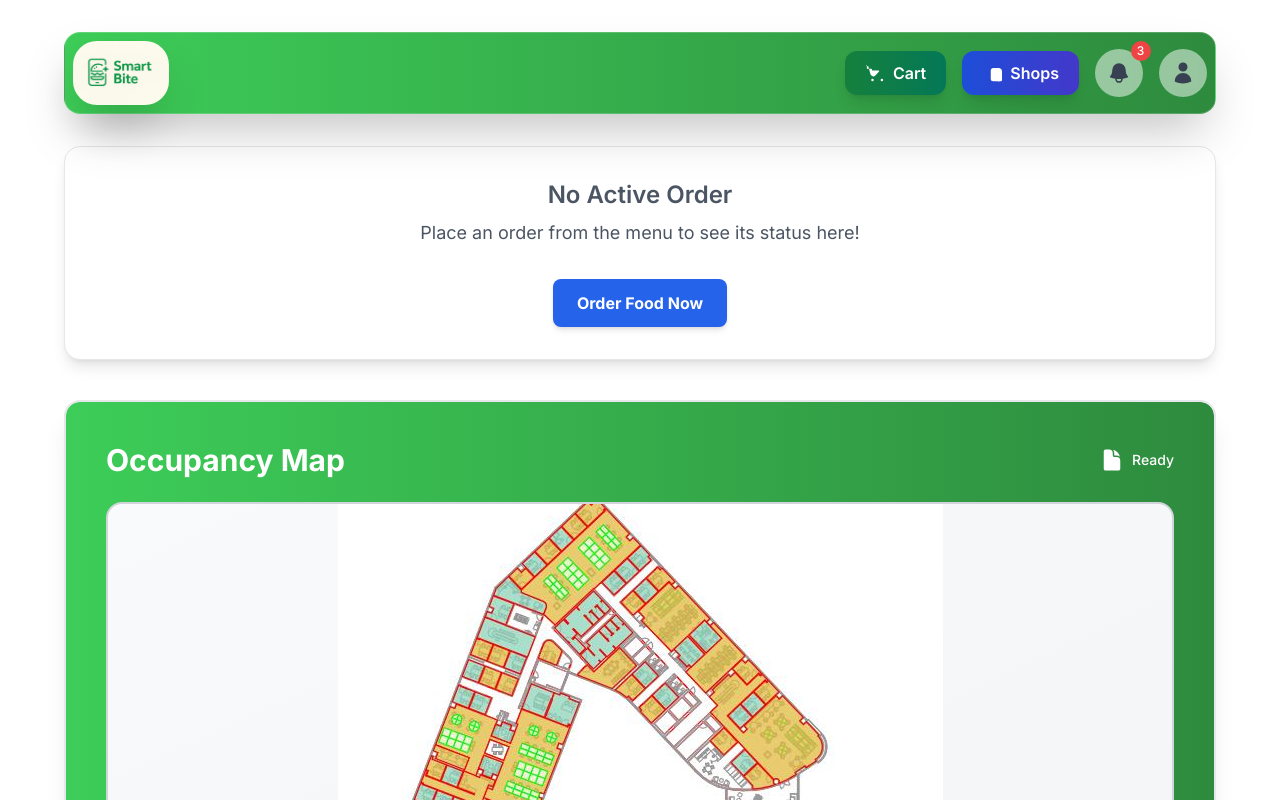
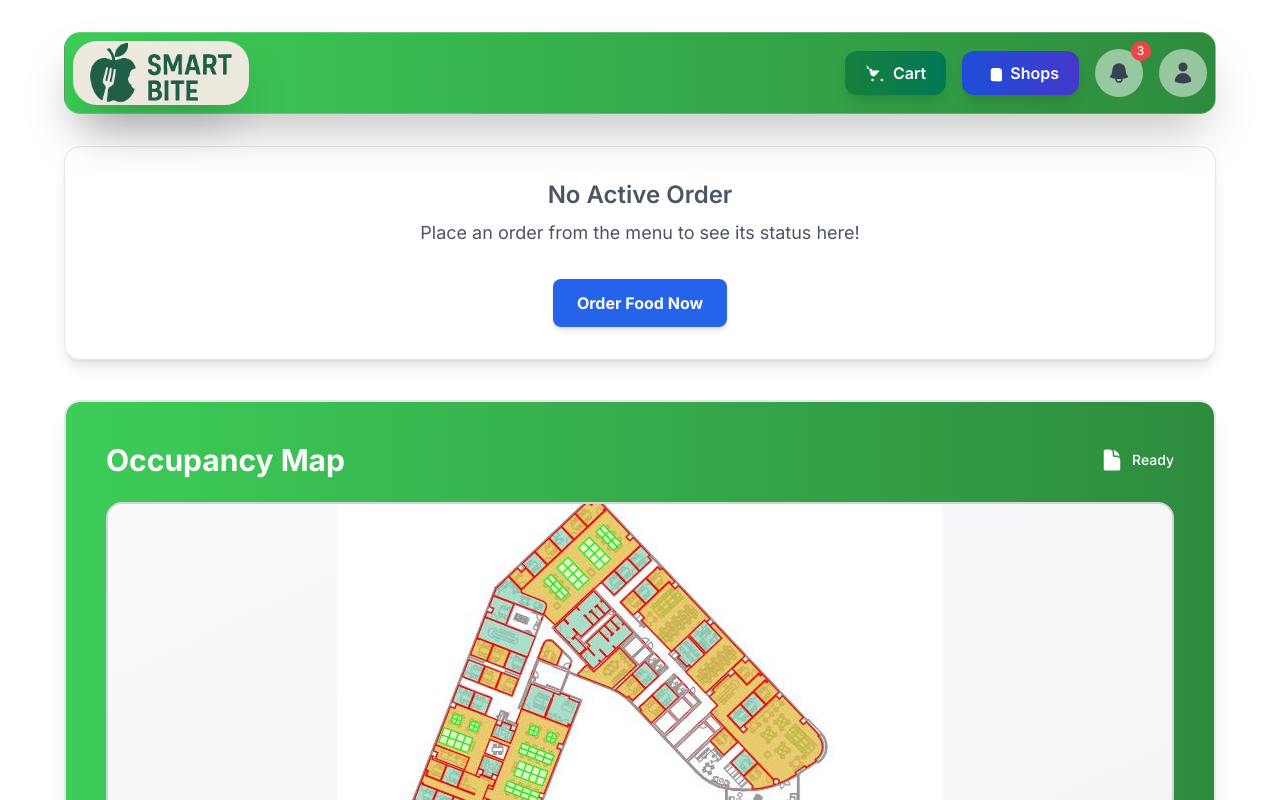
Before and after one commit to SreejaBadveli/FrontEnd, an Angular app in the folder SmartBite/: page / in a window 1280 px wide. Shown: the top 800 px of the page. Built offline with nearby package versions, Linux system fonts and the light colour scheme.

Commit message:
changed logo

```diff
--- a/SmartBite/src/app/header/header.component.html
+++ b/SmartBite/src/app/header/header.component.html
@@ -4,7 +4,7 @@
     background:linear-gradient(90deg, #3DCD58, #2E8B3E)"class="w-full max-w-6xl bg-white/80 backdrop-blur-lg shadow-2xl rounded-2xl p-1 sm:p-2 flex items-center justify-between mb-8 border border-white/20 hover:shadow-3xl transition-all duration-500 ease-out">
     <!-- Logo with gradient text -->
      <div class="flex items-center">
-    <img src="assets/Logo.png" alt="SmartBite Logo" (click)="navigateToHome()" class="h-16 w-auto object-contain rounded-3xl shadow-2xl mx-auto">
+    <img src="assets/Logo1.png" alt="SmartBite Logo" (click)="navigateToHome()" class="h-16 w-auto object-contain rounded-3xl shadow-2xl mx-auto">
   </div>
     <!-- Navigation with enhanced styling -->
     <nav class="flex items-center space-x-2 sm:space-x-4">
```
Also changed, not shown: SmartBite/src/assets/Logo1.png (added).
